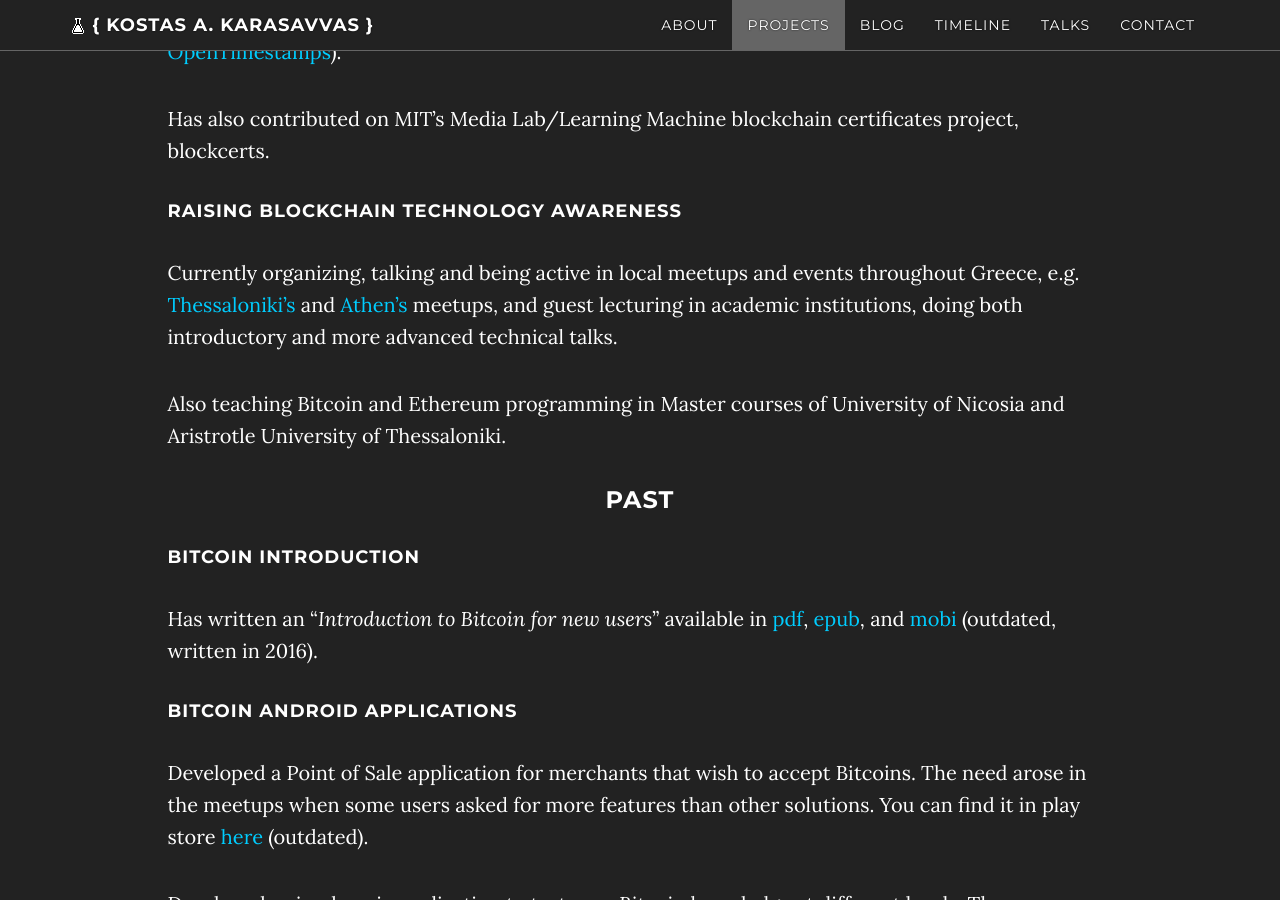
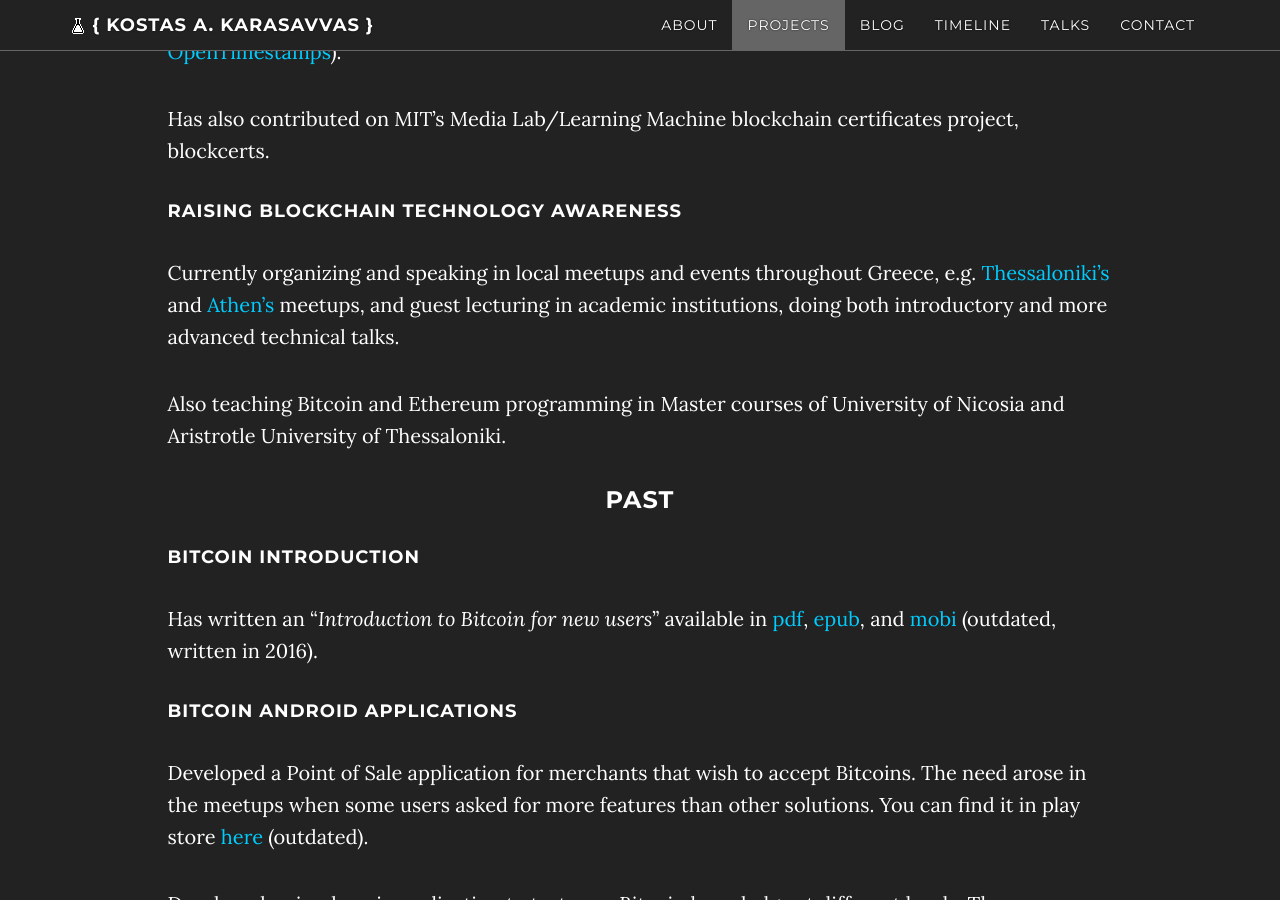
Before and after one commit to karask/karask.github.io, a Jekyll site: the page built from index.html, in a window 1280 px wide and 900 px high, scrolled down 3141 px. Built offline with Jekyll 4.4.1, drawn with Linux system fonts in a browser that asks for light colours; nearby versions of some CDN libraries.

Commit message:
minor cleanup in projects

```diff
--- a/projects.html
+++ b/projects.html
@@ -28,7 +28,7 @@ Has also contributed on MIT's Media Lab/Learning Machine blockchain certificates
 
 <h4>RAISING BLOCKCHAIN TECHNOLOGY AWARENESS</h4>
 
-Currently organizing, talking and being active in local meetups and events throughout Greece, e.g. [Thessaloniki's](https://www.meetup.com/BlockchainGreece-1/){:target="_blank"} and [Athen's](https://www.meetup.com/BlockchainGreece-0/){:target="_blank"} meetups, and guest lecturing in academic institutions, doing both introductory and more advanced technical talks.
+Currently organizing and speaking in local meetups and events throughout Greece, e.g. [Thessaloniki's](https://www.meetup.com/BlockchainGreece-1/){:target="_blank"} and [Athen's](https://www.meetup.com/BlockchainGreece-0/){:target="_blank"} meetups, and guest lecturing in academic institutions, doing both introductory and more advanced technical talks.
 
 Also teaching Bitcoin and Ethereum programming in Master courses of University of Nicosia and Aristrotle University of Thessaloniki.
 
```
